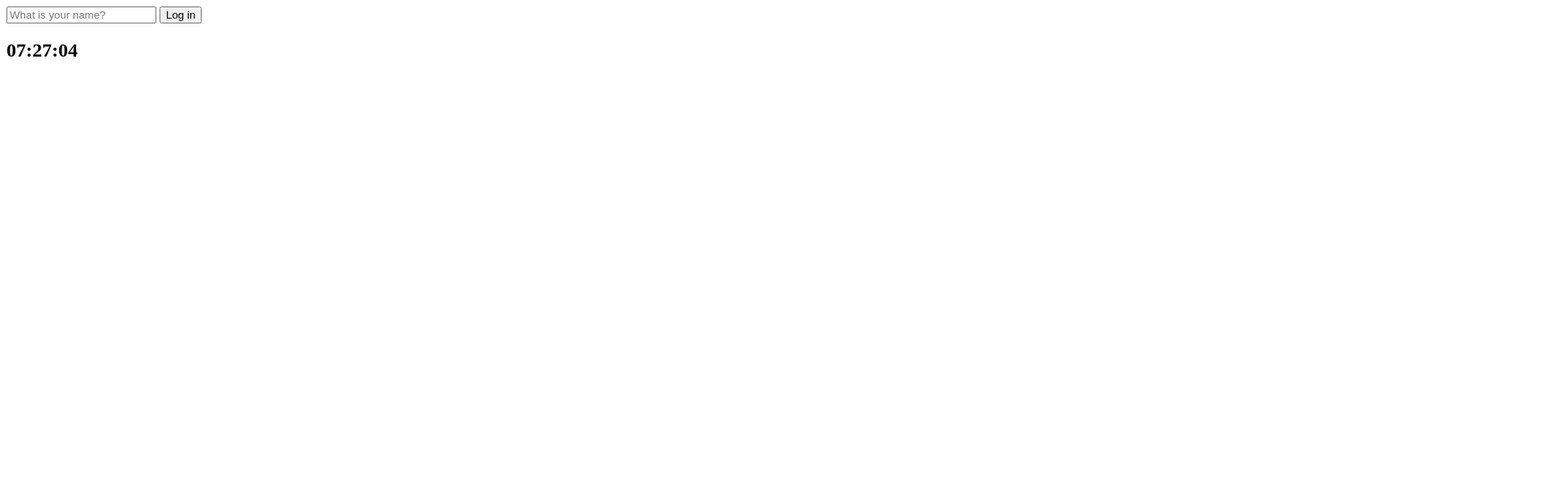
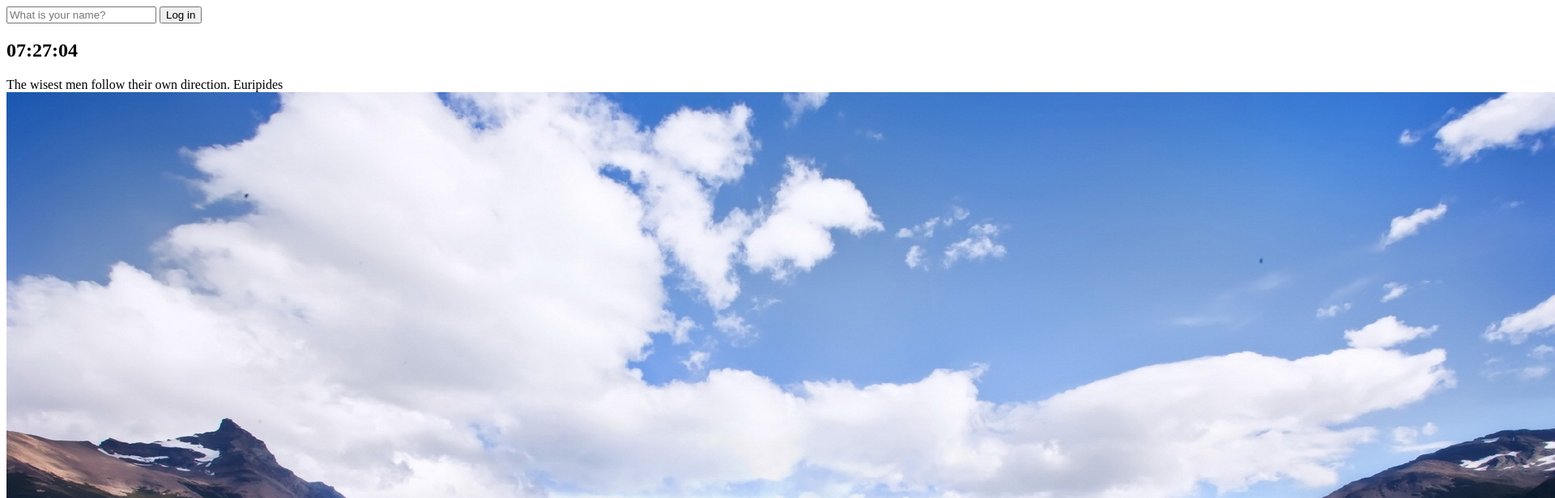
Before and after one commit to leego0221/momentum, a plain HTML site: page index.html in a window 1280 px wide. Shown: the top 616 px of the page at 81% size, 1920 px wide, since content can reach past the window. Drawn offline with Linux system fonts and the light colour scheme.

Commit message:
add quotes and background

```diff
--- a/index.html
+++ b/index.html
@@ -19,7 +19,13 @@
     </form>
     <h2 id="clock">00:00:00</h2>
     <h1 id="greeting" class="hidden"></h1>
+    <div id="quote">
+      <span></span>
+      <span></span>
+    </div>
     <script src="js/greetings.js"></script>
     <script src="js/clock.js"></script>
+    <script src="js/quotes.js"></script>
+    <script src="js/background.js"></script>
   </body>
 </html>
--- /dev/null
+++ b/js/background.js
@@ -0,0 +1,9 @@
+const images = ["0.jpg", "1.jpg", "2.jpg"];
+
+const chosenImage = images[Math.floor(Math.random() * images.length)];
+
+const bgImage = document.createElement("img");
+
+bgImage.src = `img/${chosenImage}`;
+
+document.body.appendChild(bgImage);
--- /dev/null
+++ b/js/quotes.js
@@ -0,0 +1,54 @@
+const quotes = [
+  {
+    quote:
+      "A long life may not be good enough, but a good life is long enough.",
+    author: "Benjamin Franklin",
+  },
+  {
+    quote: "Life is not fair; get used to it.",
+    author: "Bill Gates",
+  },
+  {
+    quote:
+      "We all have big changes in our lives that are more or less a second chance.",
+    author: "Harrison Ford",
+  },
+  {
+    quote: "Well done is better than well said.",
+    author: "Benjamin Franklin",
+  },
+  {
+    quote: "Eighty percent of success is showing up.",
+    author: "Woody Allen",
+  },
+  {
+    quote:
+      "The best thing about the future is that it comes one day at a time.",
+    author: "Abraham Lincoln",
+  },
+  {
+    quote: "Nothing is permanent in this wicked world - not even our troubles.",
+    author: "Charlie Chaplin",
+  },
+  {
+    quote:
+      "It's not that I'm so smart, it's just that I stay with problems longer.",
+    author: "Albert Einstein",
+  },
+  {
+    quote:
+      "If I only had an hour to chop down a tree, I would spend the first 45 minutes sharpening my axe.",
+    author: "Abraham Lincoln",
+  },
+  {
+    quote: "The wisest men follow their own direction.",
+    author: "Euripides",
+  },
+];
+
+const quote = document.querySelector("#quote span:first-child");
+const author = document.querySelector("#quote span:last-child");
+const todaysQuote = quotes[Math.floor(Math.random() * quotes.length)];
+
+quote.innerText = todaysQuote.quote;
+author.innerText = todaysQuote.author;
```
Also changed, not shown: img/0.jpg (added), img/1.jpg (added), img/2.jpg (added).
